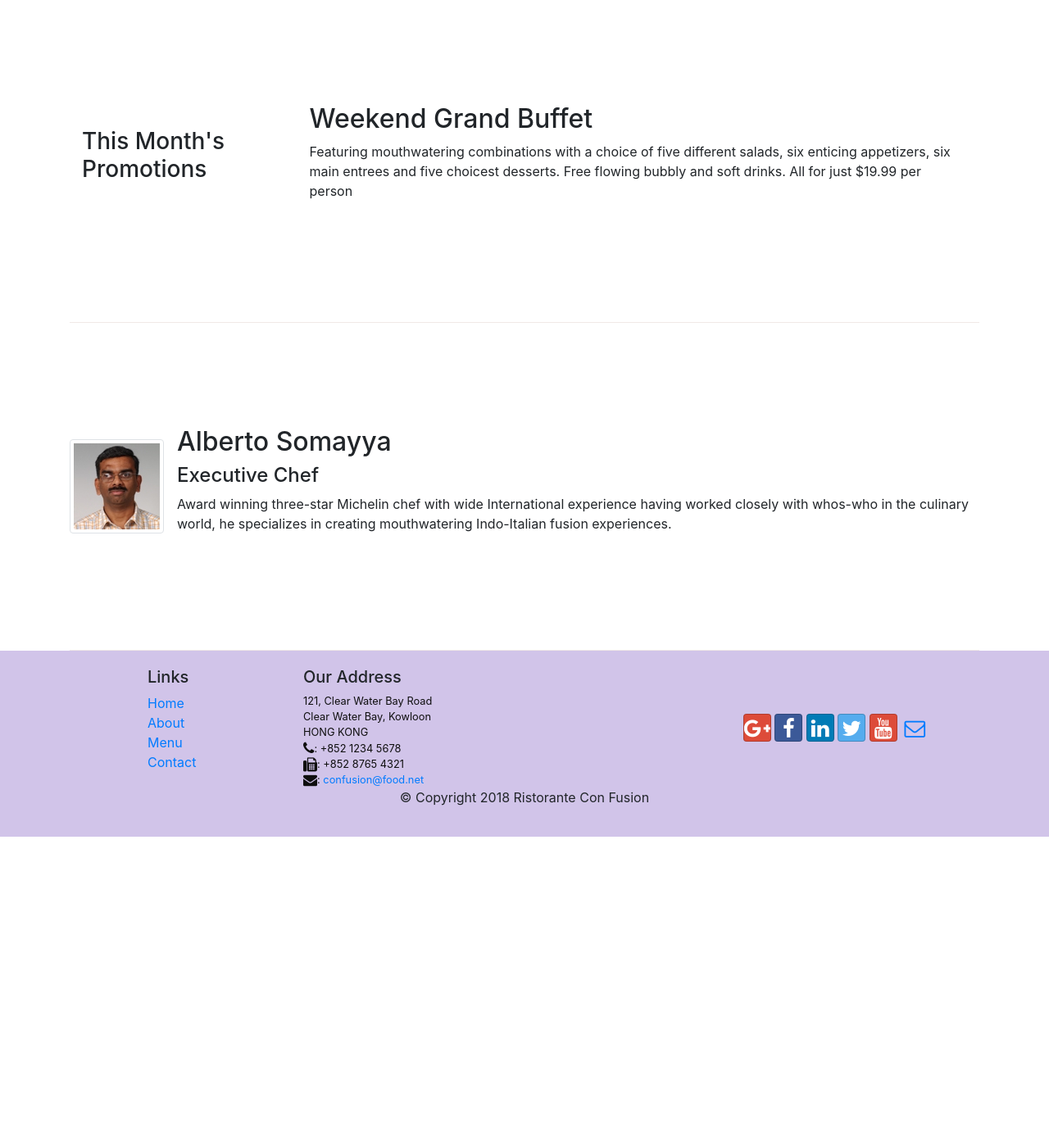
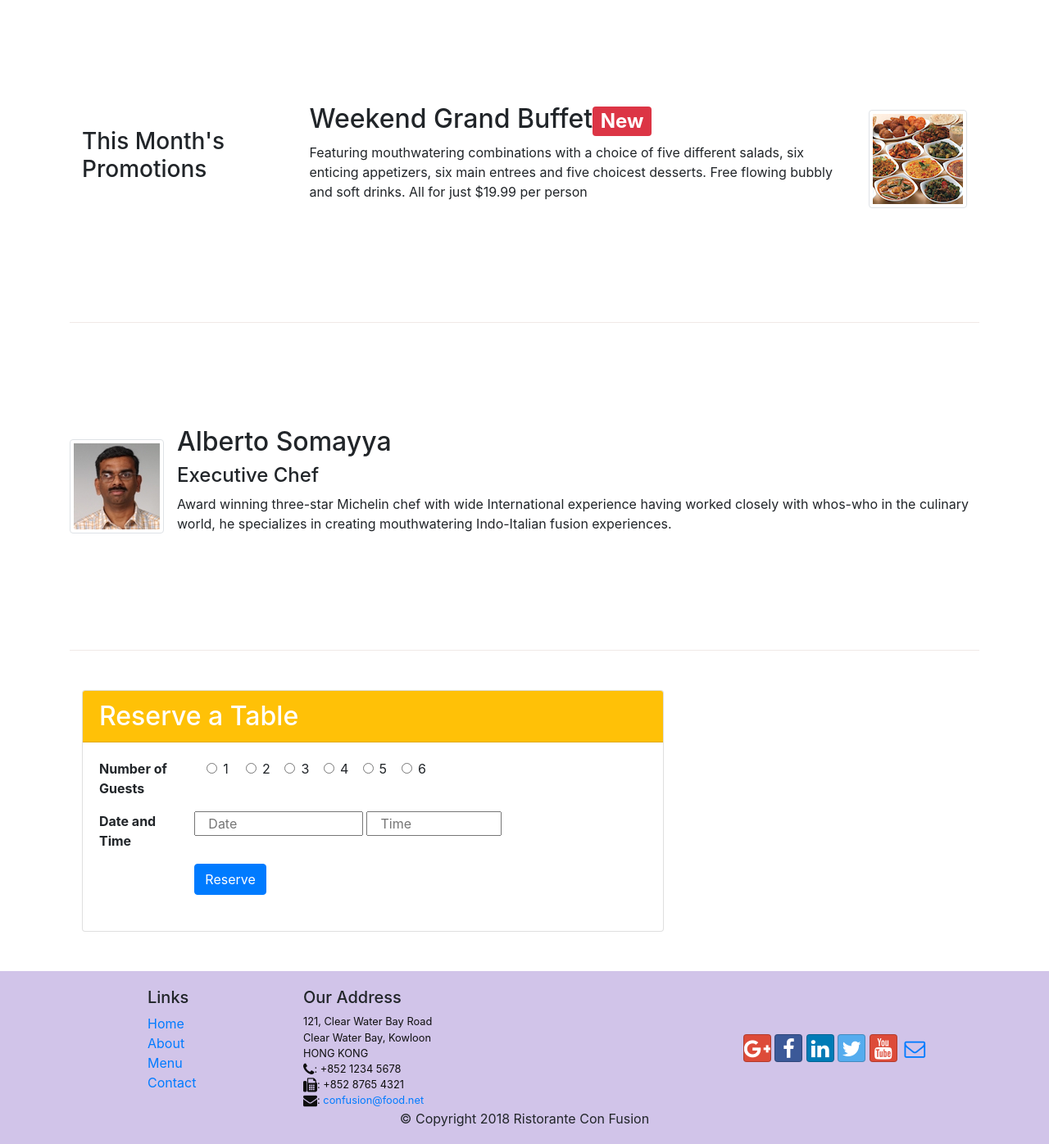
Before and after one commit to chalkoslowakya/conFusion, a website: page index.html in a window 1280 px wide. Shown: the part 740-2136 px from the top of the page at 82% size. Before the commit the page ends 1761 px from the top, so only its background shows below. Drawn offline with nearby package versions, Linux system fonts and the light colour scheme.

Commit message:
Assignment-2

```diff
--- a/index.html
+++ b/index.html
@@ -51,8 +51,17 @@
                 <div class="col-12 col-sm">
                         <div class="col-12 col-sm align-self-center">
                                 <img src="img/logo.png" class="img-fluid">
-                            </div>
-                </div>
+                        </div>
+                 </div>
+                 <div class="col-12 col-sm-3">
+                        <div class="col-12 col-sm justify-content-center mt-5">
+                                <Button class="btn btn-sm btn-block btn-warning " onclick="document.getElementById('reserve-card').scrollIntoView();" > Reserve Table</Button>
+                        </div>
+
+                 </div>
+
+
+
             </div>
         </div>
     </header>
@@ -83,8 +92,16 @@
                 <h3>This Month's Promotions</h3>
             </div>
             <div class="col col-sm col-md">
-                <h2>Weekend Grand Buffet</h2>
-                <p class="d-none d-sm-block">Featuring mouthwatering combinations with a choice of five different salads, six enticing appetizers, six main entrees and five choicest desserts. Free flowing bubbly and soft drinks. All for just $19.99 per person </p>
+                <div class="media">
+
+                           <div class="media-body">
+                                <h2>Weekend Grand Buffet<span class="badge badge-danger"> New</span></h2>
+                                <p class="d-none d-sm-block">Featuring mouthwatering combinations with a choice of five different salads, six enticing appetizers, six main entrees and five choicest desserts. Free flowing bubbly and soft drinks. All for just $19.99 per person </p>
+                           </div>
+                           <img  class="d-flex ml-3 img-thumbnail align-self-center"
+                           src="img/buffet.png" alt="Buffet">
+                </div>
+
             </div>
         </div>
 
@@ -103,6 +120,49 @@
                         </div>
                     </div>
         </div>
+
+        <div class="col-12 col-sm-8 mt-5 mb-5  justify-content-center" id="reserve-card">
+            <div class="card">
+                    <h2 class="card-header bg-warning text-white">Reserve a Table</h2>
+                    <div class="card-body ">
+                        <dl class="row">
+                            <dt class="col-12 col-sm-2">Number of Guests</dt>
+                            <dd class="col-12 col-sm-10">
+                                <form class="form">
+                                   <div class="col-12 col-sm-12 form-check">
+                                        <label for="1" class="col-1 form-check-label" ><input type="radio" class="form-check-input" id="1" name="radio"> 1</label>
+                                        <label for="2" class="col-1 form-check-label" ><input type="radio" class="form-check-input" id="2" name="radio"> 2</label>
+                                        <label for="3" class="col-1 form-check-label" ><input type="radio" class="form-check-input" id="3" name="radio"> 3</label>
+                                        <label for="4" class="col-1 form-check-label" ><input type="radio" class="form-check-input" id="4" name="radio"> 4</label>
+                                        <label for="5" class="col-1 form-check-label" ><input type="radio" class="form-check-input" id="5" name="radio"> 5</label>
+                                        <label for="6" class="col-1 form-check-label" ><input type="radio" class="form-check-input" id="6" name="radio"> 6</label>
+                                    </div>
+                                </form>
+                            </dd>
+                        </dl>
+                        <dl class="row">
+                            <dt class="col-12 col-sm-2">Date and Time</dt>
+                            <dd class="col-12 col-sm-9 ">
+                                <input type="text" class="col-12 col-sm-5" name="radio" placeholder="Date">
+
+
+                                <input type="text" class="col-12 col-sm-4"  name="radio" placeholder="Time">
+                            </dd>
+                        </dl>
+
+
+                        <dl class="row ">
+
+                            <dd class="col-auto offset-2">
+                                <button type="submit" class="btn btn-primary">Reserve</button>
+                            </dd>
+                        </dl>
+                    </div>
+            </div>
+        </div>
+
+
+
     </div>
 
     <footer class="footer">
```
